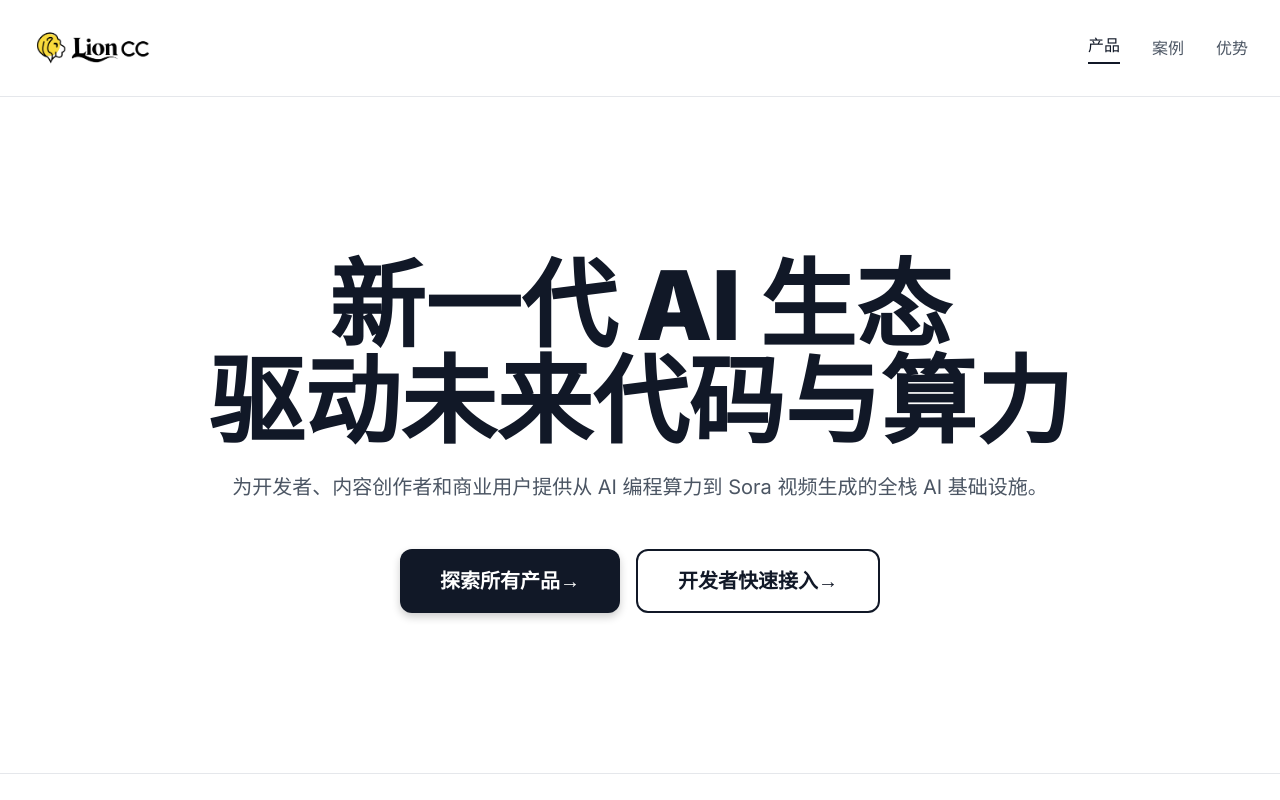
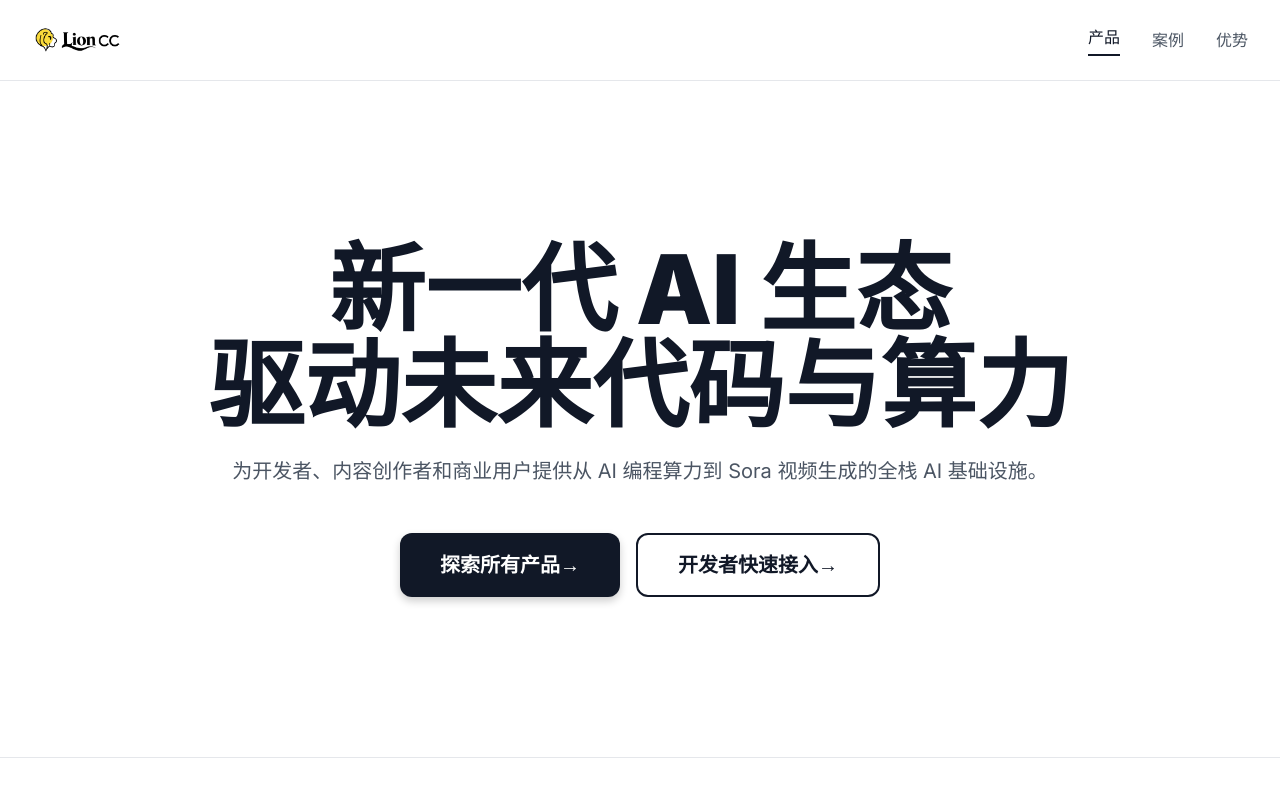
Before and after one commit to Jascenn/lioncc-website, a plain HTML site: page index.html in a window 1280 px wide. Shown: the top 800 px of the page. Drawn offline with nearby package versions, Linux system fonts and the light colour scheme; a web font is replaced by a local one.

Commit message:
Restore banner to original size

```diff
--- a/index.html
+++ b/index.html
@@ -84,7 +84,7 @@
             <nav class="flex items-center justify-between" role="navigation" aria-label="主导航">
                 <!-- Logo -->
                 <a href="#" class="flex items-center" aria-label="LIONCC.AI 首页">
-                    <img src="images/banner.png" alt="LIONCC.AI" class="h-14 sm:h-16 w-auto">
+                    <img src="images/banner.png" alt="LIONCC.AI" class="h-10 sm:h-12 w-auto">
                 </a>
 
                 <!-- Desktop Navigation -->
```
